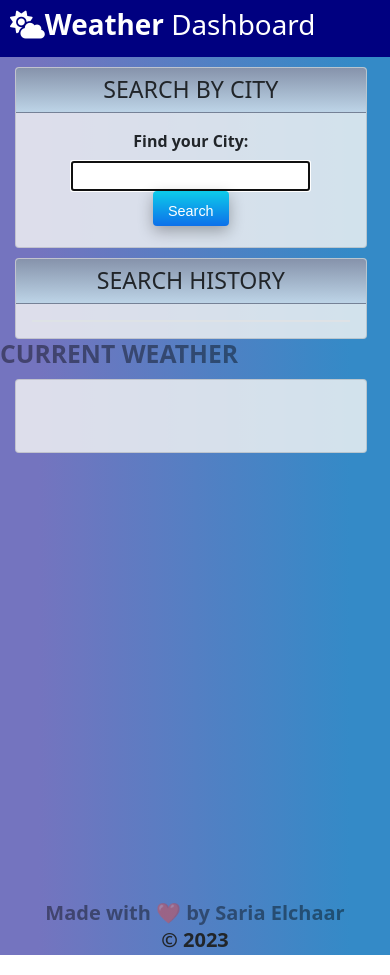
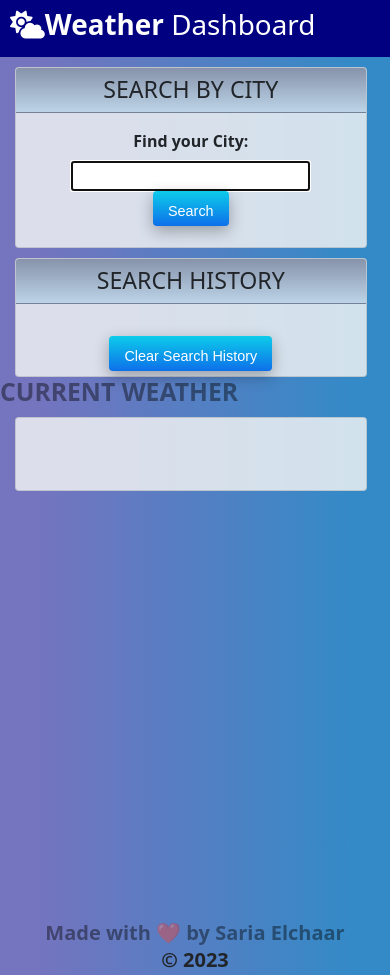
Before and after one commit to Saria995/weather-dashboard, a plain HTML site: page index.html in a window 390 px wide. Drawn offline with nearby package versions, Linux system fonts and the light colour scheme.

Commit message:
Added clear search history button, fixed styling errors in CSS added event listener to clear button

```diff
--- a/Assets/css/style.css
+++ b/Assets/css/style.css
@@ -1,4 +1,4 @@
-
+/*Main body styling*/
 .navbar {
     background-color: #000080;
     color: white;
@@ -63,6 +63,13 @@ main {
     display:flex;
 }
 
+#fiveday-container {
+    flex-wrap: wrap;
+    justify-content: flex-end;
+    padding-right: 9%;
+
+}
+
 .subtitle {
     display:none;
 }
@@ -77,15 +84,15 @@ main {
     margin-top: 10px;
 }*/
 
-
+/*Heading styling*/
 h2 {
     font-weight: 700;
     margin: 0;
     margin-top: 20px;
-    margin-left: 20px;
     color: rgba(0, 0, 0, 0.418);
 }
 
+/*footer section*/
 footer {
     text-align: center;
     font-size: 15px;
@@ -94,6 +101,7 @@ footer {
     font-size: 20px;
 }
 
+/*Card Styling*/
 .weatherImg {
     width: 150px;
     position: absolute;
@@ -122,10 +130,27 @@ p {
 
 }
 
-h2 {
-    margin: auto;
-}
-
+/*Current weather card styling*/
 .bg-primary {
    background-color: #f2f3f4;
 }
+
+/*Clear Button*/
+#clearBtn {
+    height: 35px;
+    margin-bottom: 5px;
+    background-image: linear-gradient(#0dccea, #0d70ea);
+    border: 0;
+    border-radius: 4px;
+    box-shadow: rgba(0, 0, 0, .3) 0 5px 15px;
+    box-sizing: border-box;
+    color: #fff;
+    cursor: pointer;
+    font-family: Montserrat,sans-serif;
+    font-size: .9em;
+    padding: 10px 15px;
+    text-align: center;
+    user-select: none;
+    -webkit-user-select: none;
+    touch-action: manipulation;
+}
--- a/Assets/js/script.js
+++ b/Assets/js/script.js
@@ -18,11 +18,21 @@ var pastSearchEl = document.querySelector("#searchHistory");
 var pastSearchButtonEl = document.querySelector("#past-search-buttons");
 var searchArray = [];
 
-
+//Setting Local Storage
 if (localStorage.getItem('searchHistory')) {
   searchArray = JSON.parse(localStorage.getItem('searchHistory'))
   displaySearchHistory()
 }
+
+//Clear Button to clear all search History entries
+var clearBtn = document.querySelector("#clearBtn");
+
+clearBtn.addEventListener("click", function() {
+  localStorage.clear();
+  searchArray = [];
+  displaySearchHistory();
+});
+
 //Five day forecast- calling API and fetching data
 async function getFiveDayForecast(location) {
     const apikey2 = '67569cfb459f2b4e8c98d6bfb682cbff'
@@ -40,7 +50,7 @@ async function getFiveDayForecast(location) {
   }
 
 
-//Function to render weather and dispaly in results container
+//Function to render Current weather and dispaly in results container
 function renderWeather(Currentweather) {
   console.log(Currentweather);
   var resultsContainer = document.querySelector("#result-container")
@@ -53,9 +63,8 @@ function renderWeather(Currentweather) {
     weatherIcon.setAttribute("src", `https://openweathermap.org/img/wn/${Currentweather.weather[0].icon}@2x.png`);
     $(weatherIcon).addClass("weatherImg");
   //console.log(Currentweather.weather[0].icon);
+
     resultsContainer.appendChild(weatherIcon);
-
-
 
 }
 
@@ -69,21 +78,22 @@ async function fetchWeather (event) {
 
       displaySearchHistory()
 
-
       var forecastRes= await getFiveDayForecast(query)
       var apiURL= 'https://api.openweathermap.org/data/2.5/weather?q=' +
       query +
       '&units=metric&appid=67569cfb459f2b4e8c98d6bfb682cbff';
+
        console.log("inside fetch")
       fetch(apiURL)
       .then((response) => response.json())
       .then((data) => {
       renderWeather(data)
       console.log(forecastRes);
+//5 day forecast title
 
       forecastContainerEl.textContent = ""
       forecastTitle.textContent = "5-Day Forecast";
-
+//Create loop to show 5 cards for forecasted weather
     var fiveDay = document.querySelector("#five-day");
       for (var i=0; i < forecastRes.length; i++) {
         console.log(forecastRes[i]);
@@ -93,6 +103,7 @@ async function fetchWeather (event) {
       var forecastEl =document.createElement("div");
         forecastEl.classList = "card text-white bg-secondary mb-3 text-dark m-2";
 
+//Forecast Date display
         var forecastDate = document.createElement("h5")
         forecastDate.textContent= dayjs.unix(dailyForecast.dt).format("MMM D, YYYY");
         forecastDate.classList = "card-header text-center"
@@ -105,16 +116,19 @@ async function fetchWeather (event) {
         weatherIcon.setAttribute("src", `https://openweathermap.org/img/wn/${dailyForecast.weather[0].icon}@2x.png`);
         forecastEl.appendChild(weatherIcon);
 
+//Forecast Temperature display
       var forecastTempEl=document.createElement("span");
         forecastTempEl.classList = "card-body text-center";
         forecastTempEl.textContent = "Temp: "+ dailyForecast.main.temp + " °C";
         forecastEl.appendChild(forecastTempEl);
 
+//Forecast humidity display
        var forecastHumEl=document.createElement("span");
        forecastHumEl.classList = "card-body text-center";
        forecastHumEl.textContent = "Humidity: "+ dailyForecast.main.humidity + "  %";
        forecastEl.appendChild(forecastHumEl);
 
+//Forecast wind speed display
        var forecastwindSpeed= document.createElement("span");
        forecastwindSpeed.classList = "card-body text-center";
        forecastwindSpeed.textContent = "Wind Speed: " +  dailyForecast.wind.speed + "mph";
@@ -128,7 +142,7 @@ async function fetchWeather (event) {
 
 
   }
-
+//Function to call display search history in an array/for loop
   function displaySearchHistory() {
     pastSearchEl.innerHTML = '';
 
@@ -138,72 +152,6 @@ async function fetchWeather (event) {
       pastSearchEl.appendChild(searchItem)
 
       }
+//Event listener for search Button to get weather details
     }
   searchBtn.addEventListener('click', fetchWeather);
-
-
-  // function fetchWeather2(city) {
-
-
-  // }
-//Storing searched cities under search history (local storage)
-//   function getInfo() {
-//     var currentList = localStorage.getItem("result-container");
-//     if (currentList !== null){
-//         freshlist= JSON.parse(currentList);
-//         return freshlist;
-//     } else {
-//         freshlist = [];
-//     }
-//     return freshlist;
-// }
-
-// function addInfo (city) {
-//     var addedList = getInfo();
-
-//     if (historyList.includes(cityName) === false) {
-//         addedList.push(city);
-//     }
-
-//     localStorage.setItem("result-container", JSON.stringify(addedList));
-// };
-
-// function renderInfo () {
-//     var historyList= getInfo();
-//     for (var i = 0; i <historyList.length; i++) {
-//         var inputCity= historyList[i];
-//         var searchCity =$("<div>")
-//         searchCity.attr('id',inputCity)
-//         searchCity.text(inputCity)
-//         searchCity.addClass("h5")
-
-//         $('#searchHistory').append(searchCity)
-//     }
-// };
-// renderInfo();
-
-/////////////////////////////////////////////////
-
-// var pastSearch = function(pastSearch){
-
-//   console.log(pastSearch)
-
-//   pastSearchEl = document.createElement("button");
-//   pastSearchEl.textContent = pastSearch;
-//   pastSearchEl.classList = "d-flex w-100 btn-light border p-2";
-//   pastSearchEl.setAttribute("data-city",pastSearch)
-//   pastSearchEl.setAttribute("type", "submit");
-
-//   pastSearchButtonEl.prepend(pastSearchEl);
-// }
-
-// var pastSearchHandler = function(event){
-//   var city = event.target.getAttribute("data-city")
-//   if(city){
-//       fetchWeather(event);
-//       renderWeather(Currentweather);
-//   }
-// }
-
-// pastSearchButtonEl.addEventListener("click", renderInfo);
-// cityForm.addEventListener("submit", renderInfo);
--- a/index.html
+++ b/index.html
@@ -22,7 +22,7 @@
  <!--Search container-->
 
  <main class="flex-row justify-space-between">
-    <div class="col-12 col-sm-12 col-md-4 float-left">
+    <div class="col-sm-12 col-md-4 float-left">
 
       <div class="card">
         <h3 class="card-header text-uppercase">Search By City</h3>
@@ -32,16 +32,21 @@
           <button class="btn btn-primary" id="searchBtn">Search</button>
         </form>
       </div>
-
+<!--Search History Card Display-->
       <div class="card">
         <h3 class="card-header text-uppercase float-left">Search History</h3>
+
         <div id="searchHistory" class="card-body">
-          <div class = "past-search border" id = "past-search-buttons"></div>
+        </div>
+        <div>
+          <button type="button" class="btn btn-warning" id="clearBtn">Clear Search History</button>
         </div>
       </div>
     </div>
 
-    <!--Container for weather colummn when city is displayed-->
+
+
+    <!--Container for current weather colummn when city is displayed-->
     <div class="col-12 col-sm-12 col-md-8 float-left">
         <div>
         <h2 class="subtitle text-uppercase" id="list-group" style="display:inline">Current Weather <span id="city-search"></span></h2>
@@ -59,8 +64,8 @@
 <!-- 5 Day forecast title-->
 
 <div id = "five-day">
-  <h2 class= "col-12" id = "forecast"></h2>
-  <div class = "d-flex" id = "fiveday-container"></div>
+  <h2 id = "forecast"></h2>
+  <div class = "d-flex" id= "fiveday-container"></div>
 </div>
 
 
@@ -68,7 +73,7 @@
 
     <script src="https://code.jquery.com/jquery-3.4.1.min.js"></script>
     <script src="./Assets/js/script.js"></script>
-
+<!--footer section-->
     <footer class="footer">
       <h2 id="footer">Made with ❤️️ by Saria Elchaar</h2>
       <p>
```
Lines whose indentation alone changed are shown as unchanged.
